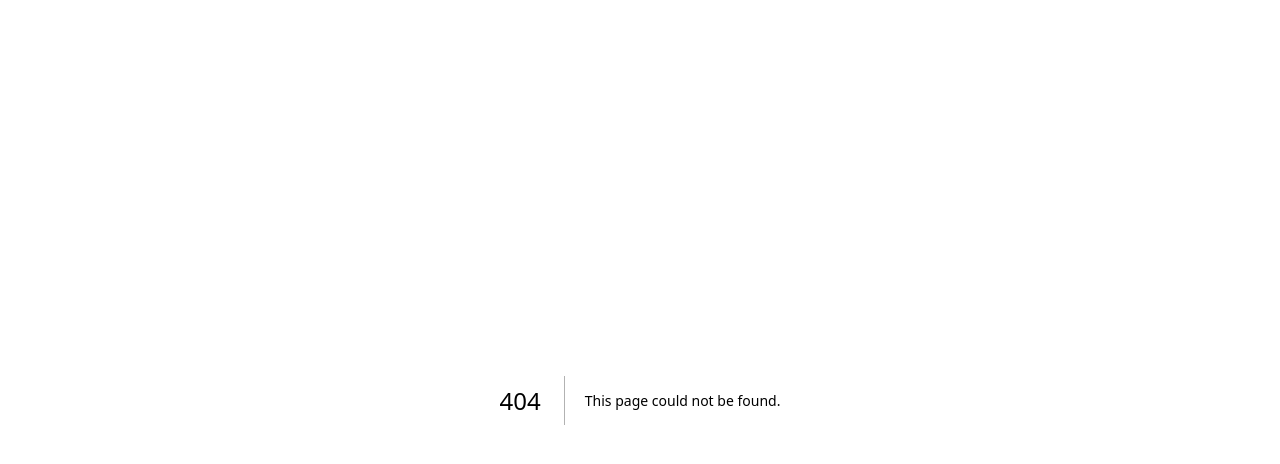
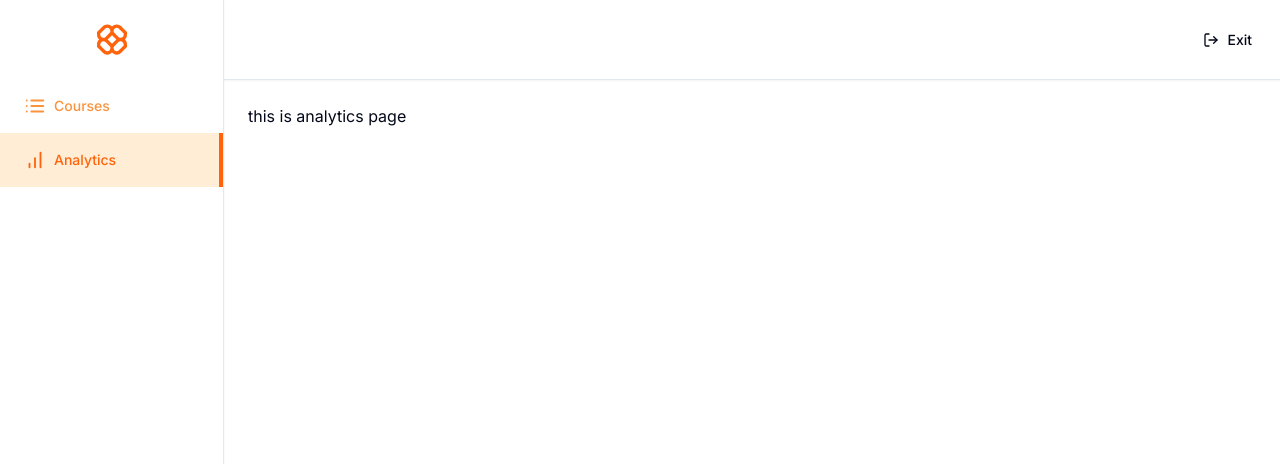
Before and after one commit to TasneemFand/LMS-Platform, a Next.js app: page /teacher/analytics in a window 1280 px wide. Before the commit this address had no page. Shown: the top 464 px of the page. Built offline with nearby package versions, Linux system fonts and the light colour scheme.

Commit message:
add teacher/analytics and courses pages

```diff
--- /dev/null
+++ b/app/(dashboard)/(routes)/teacher/analytics/page.tsx
@@ -0,0 +1,5 @@
+const AnalyticsPage = async () => {
+  return <div className="p-6">this is analytics page</div>;
+};
+
+export default AnalyticsPage;
--- /dev/null
+++ b/app/(dashboard)/(routes)/teacher/courses/page.tsx
@@ -0,0 +1,5 @@
+const CoursesPage = () => {
+  return <div className="p-6">this is courses page</div>;
+};
+
+export default CoursesPage;
--- a/app/(dashboard)/_components/sidebar-routes.tsx
+++ b/app/(dashboard)/_components/sidebar-routes.tsx
@@ -1,8 +1,9 @@
 "use client";
 
-import { Compass, Layout } from "lucide-react";
+import { BarChart, Compass, Layout, List } from "lucide-react";
 
 import { SidebarItem } from "./sidebar-item";
+import { usePathname } from "next/navigation";
 
 const guestRoutes = [
   {
@@ -17,8 +18,24 @@
   },
 ];
 
+const teacherRoutes = [
+  {
+    icon: List,
+    label: "Courses",
+    href: "/teacher/courses",
+  },
+  {
+    icon: BarChart,
+    label: "Analytics",
+    href: "/teacher/analytics",
+  },
+];
+
 export const SidebarRoutes = () => {
-  const routes = guestRoutes;
+  const pathname = usePathname();
+
+  const isTeacherPage = pathname?.includes("/teacher");
+  const routes = isTeacherPage ? teacherRoutes : guestRoutes;
 
   return (
     <div className="flex flex-col w-full">
```
